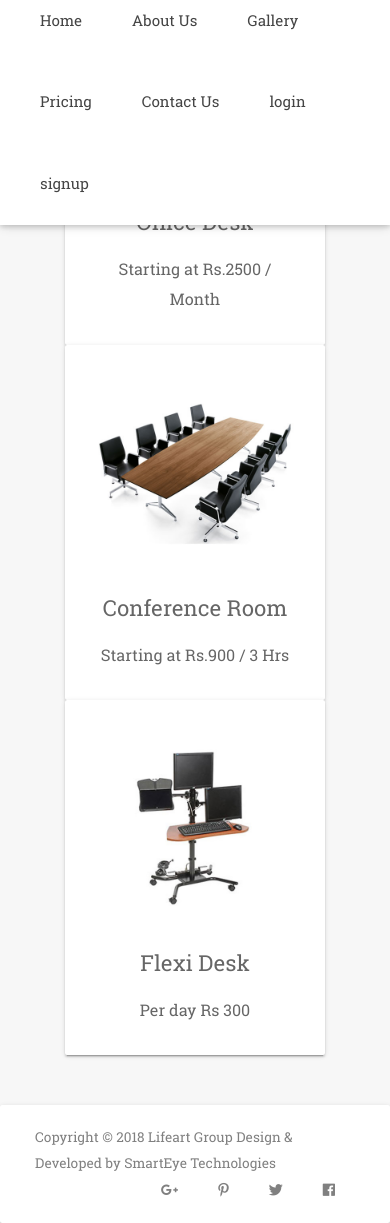
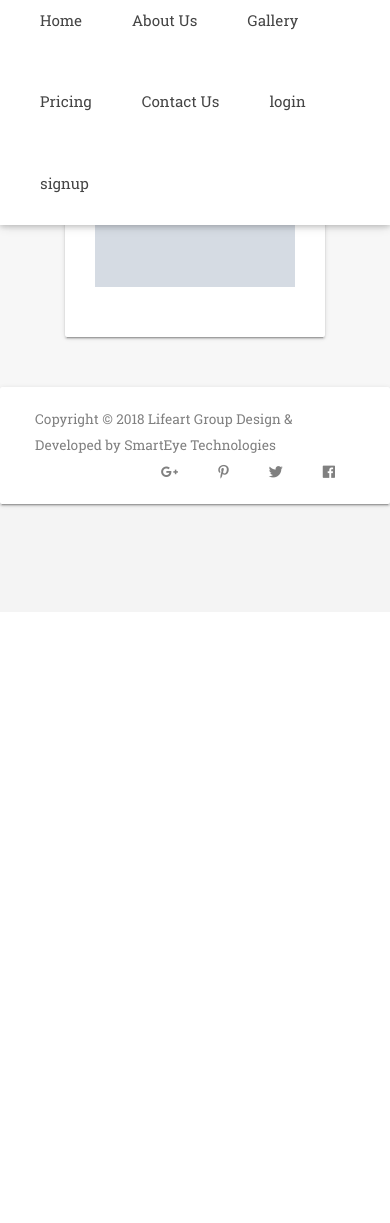
Before and after one commit to VN-Bela/Co_Workify, a Django app: page /price/ in a window 390 px wide. Shown: the part 232-1455 px from the top of the page. After the commit the page ends 741 px from the top, so only its background shows below. Run offline with Django 5.2, Linux system fonts and the light colour scheme; tables that the repository leaves empty hold one stand-in row (values such as "Sample post"); grey boxes marked "Sample" are stand-in pictures; some libraries are stand-ins or nearby versions.

Commit message:
worspace price done

```diff
--- a/space/models.py
+++ b/space/models.py
@@ -52,7 +52,7 @@ class Workspace(models.Model):
 
 
 class WorkspaceImage(models.Model):
-    workspace_name = models.ForeignKey(Workspace, on_delete=models.CASCADE)
+    workspace_name = models.ForeignKey(Workspace, on_delete=models.CASCADE, related_name="workspace_images")
     images = models.ImageField(upload_to="images")
 
     def __str__(self):
--- a/space/views.py
+++ b/space/views.py
@@ -24,7 +24,10 @@ class ContactView(TemplateView):
 
 class PriceView(TemplateView):
     template_name = "space/price.html"
-
+    def get_context_data(self, **kwargs: Any) -> dict[str, Any]:
+        data = super().get_context_data(**kwargs)
+        data["workspace_objs"] = Workspace.objects.all()
+        return data
 
 class GallaryView(TemplateView):
     template_name = "space/gallary.html"
--- a/templates/space/price.html
+++ b/templates/space/price.html
@@ -9,28 +9,25 @@
                     <div class="row sec-title" style="margin-top: 40px;">
                         <h2>OUR PRICING</h2>
                     </div>
+                    {% for data in workspace_objs %}
+
+                    <h2>{{data.workspace_name}}</h2>
+                    <p>{{data.address}}</p>
+                    <p>{{data.price}}</p>
+
                     <div class="row">
-                        <div class="col-sm-4">
+
+                        {% for image in data.workspace_images.all %}
+                        <div class="col-sm-3">
                             <div class="price-tab">
-                                <img src="{% static 'assets/images/price/price_01.jpg'%} " alt="price-1"><br>
-                                <b>Office Desk</b>
-                                <p>Starting at Rs.2500 / Month</p>
+                                <!-- <img src="{% static 'assets/images/price/price_01.jpg'%} " alt="price-1"> -->
+                                <img src="{{image.images.url}} " alt="price-1">
                             </div>
+
                         </div>
-                        <div class="col-sm-4">
-                            <div class="price-tab">
-                                <img src="{% static 'assets/images/price/price_02.jpg' %}" alt="price-2"><br>
-                                <b>Conference Room</b>
-                                <p>Starting at Rs.900 / 3 Hrs</p>
-                            </div>
-                        </div>
-                        <div class="col-sm-4">
-                            <div class="price-tab">
-                                <img src="{% static 'assets/images/price/price_03.jpg' %} " alt="price-3"><br>
-                                <b>Flexi Desk</b>
-                                <p>Per day Rs 300</p>
-                            </div>
-                        </div>
+                        {% endfor %}
+                        <br/>
+                       {% endfor %}
                     </div>
                 </div>
             </section>
```
Also changed, not shown: space/migrations/0002_alter_workspaceimage_workspace_name.py (added).
